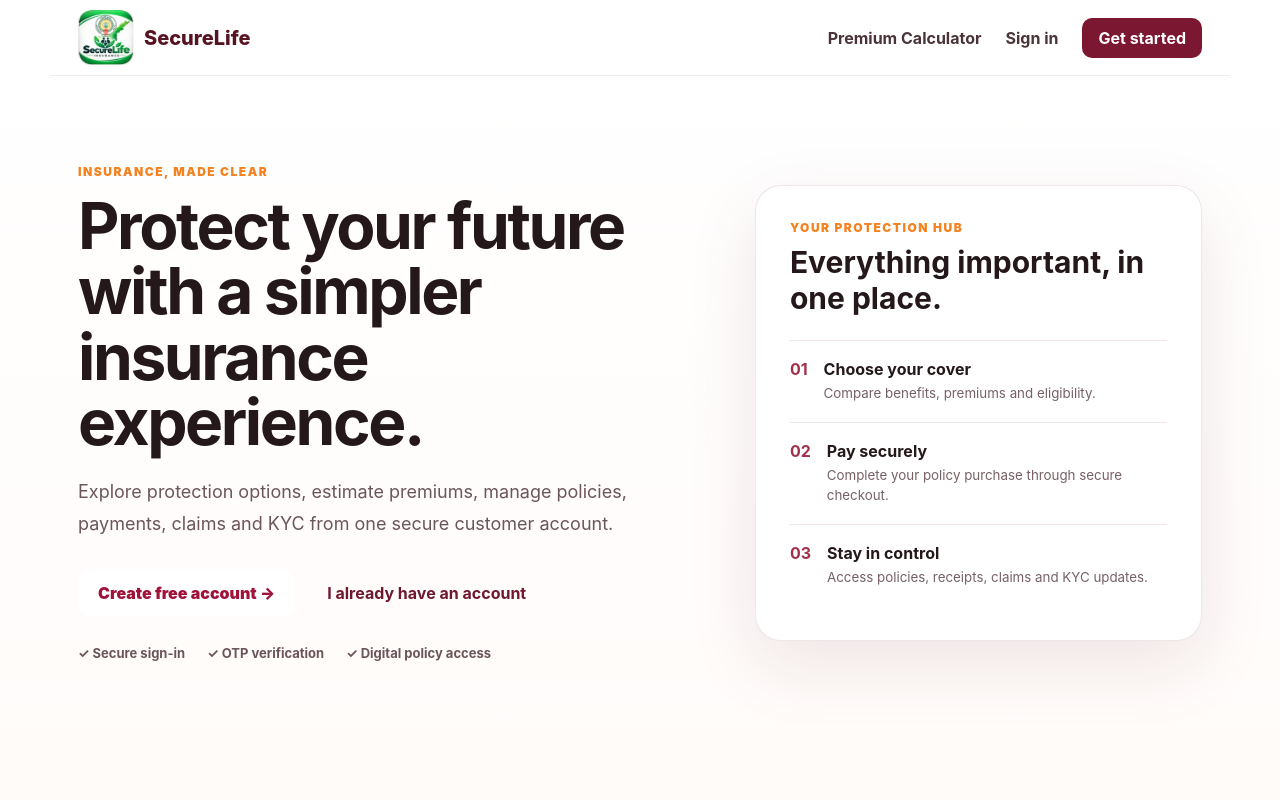
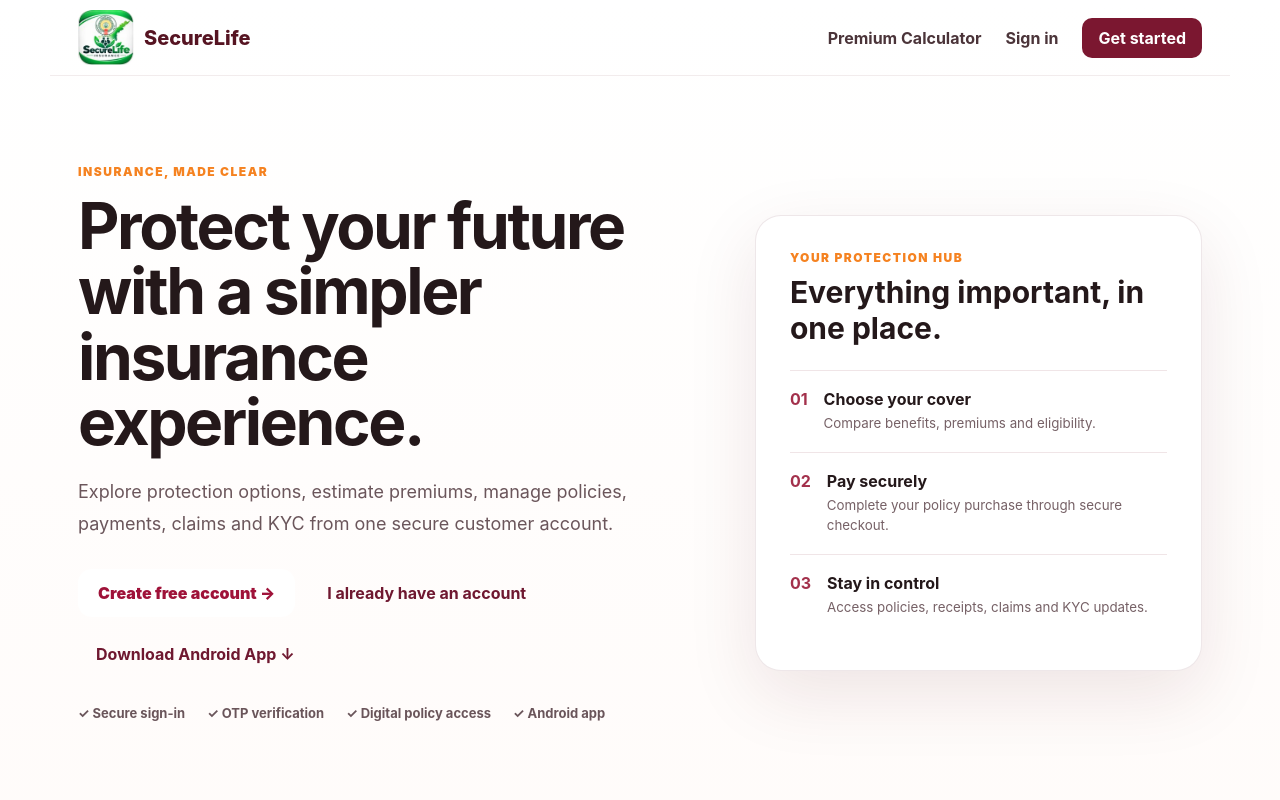
Before and after one commit to mummy7791/insurance-app, a React (Vite) app in the folder frontend/: page / in a window 1280 px wide. Shown: the top 800 px of the page. Built offline with nearby package versions, Linux system fonts and the light colour scheme.

Commit message:
feat: add Android app download button to landing page

```diff
--- a/frontend/src/pages/Landing.tsx
+++ b/frontend/src/pages/Landing.tsx
@@ -21,9 +21,10 @@ export default function Landing() {
             <div className="public-hero-actions">
               <Link to="/register" className="customer-primary-action">Create free account →</Link>
               <Link to="/login" className="public-secondary-action">I already have an account</Link>
+              <a href="/downloads/SecureLife.apk" download="SecureLife.apk" className="public-secondary-action">Download Android App ↓</a>
             </div>
             <div className="public-trust-row">
-              <span>✓ Secure sign-in</span><span>✓ OTP verification</span><span>✓ Digital policy access</span>
+              <span>✓ Secure sign-in</span><span>✓ OTP verification</span><span>✓ Digital policy access</span><span>✓ Android app</span>
             </div>
           </div>
           <div className="public-cover-card">
```
